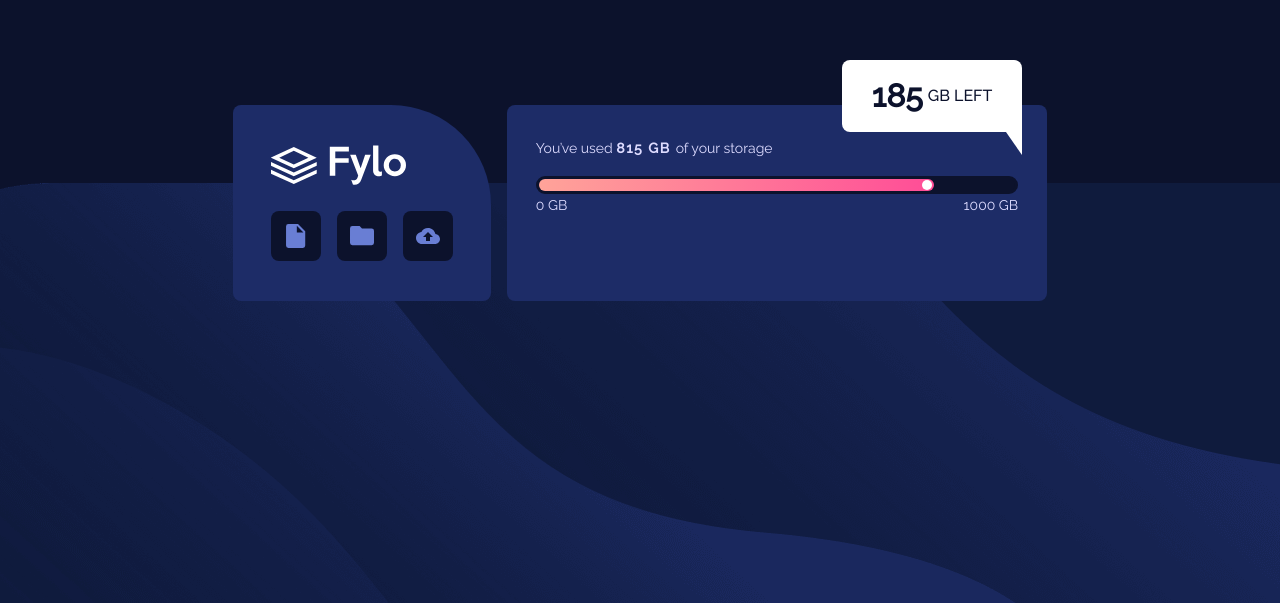
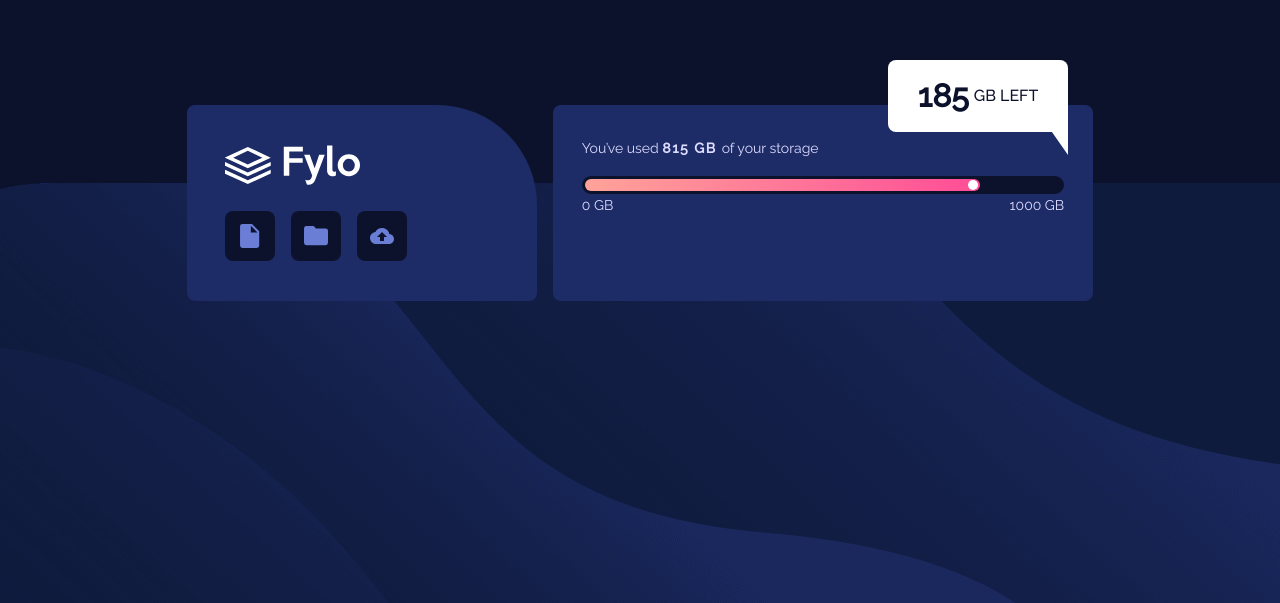
Before and after one commit to huzaifanur/fylo-data-storage-component-master, a plain HTML site: page index.html in a window 1280 px wide. Shown: the part 197-800 px from the top of the page. Drawn offline with Linux system fonts and the light colour scheme.

Commit message:
Fixed Logo box width

```diff
--- a/css/styles.css
+++ b/css/styles.css
@@ -132,6 +132,9 @@ main {
     align-items: center;
     justify-content: center;
   }
+.logo-section {
+  width: 350px;
+}
   .storage-details {
     width: clamp(323px, 540px, 541px);
   }
```
